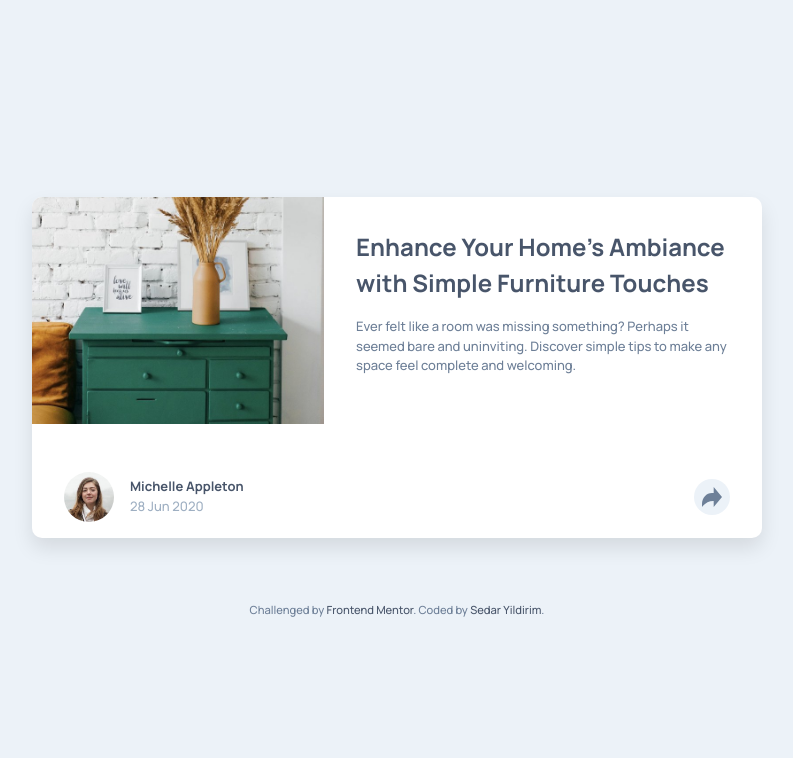
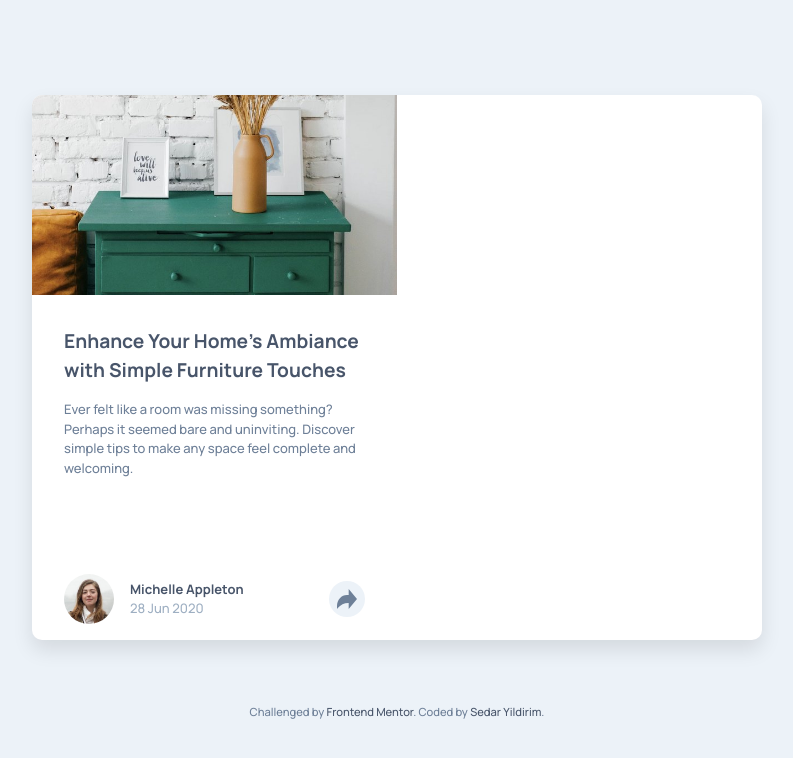
Before and after one commit to sedaryildirim/article-preview-component-main, a plain HTML site: page index.html in a window 1280 px wide. Shown: the whole page, without its empty margins (243-1036 px from the left). Drawn offline with Linux system fonts and the light colour scheme.

Commit message:
Update styles.css

```diff
--- a/assets/css/styles.css
+++ b/assets/css/styles.css
@@ -216,6 +216,20 @@ footer {
 
 /* Media Queries */
 @media screen and (min-width: 768px) {
+
+    .wrapper {
+        display: grid;
+        grid-template-columns: repeat(2, 1fr);
+        grid-template-rows: 1fr;
+        grid-column-gap: 0px;
+        grid-row-gap: 0px;
+        }
+
+        .hero-img { grid-area: 1 / 1 / 2 / 2; }
+        .grid-wrapper { grid-area: 1 / 2 / 2 / 3; }
+
+/*
+
     .content {
         display: flex;
         flex-wrap: wrap;
@@ -257,4 +271,4 @@ footer {
         border-right: 10px solid transparent;
         border-top: 10px solid var(--dark-gray-blue);
     }
-}
+} */
```
